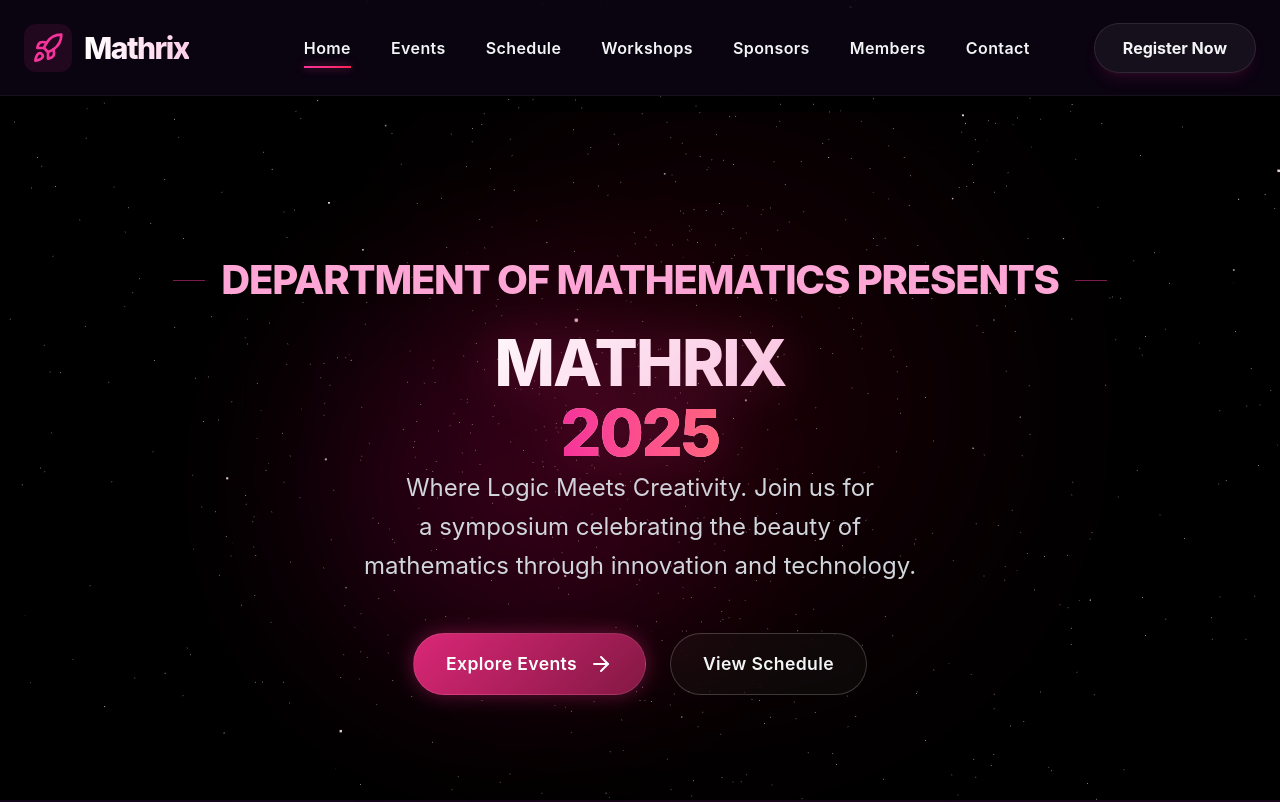
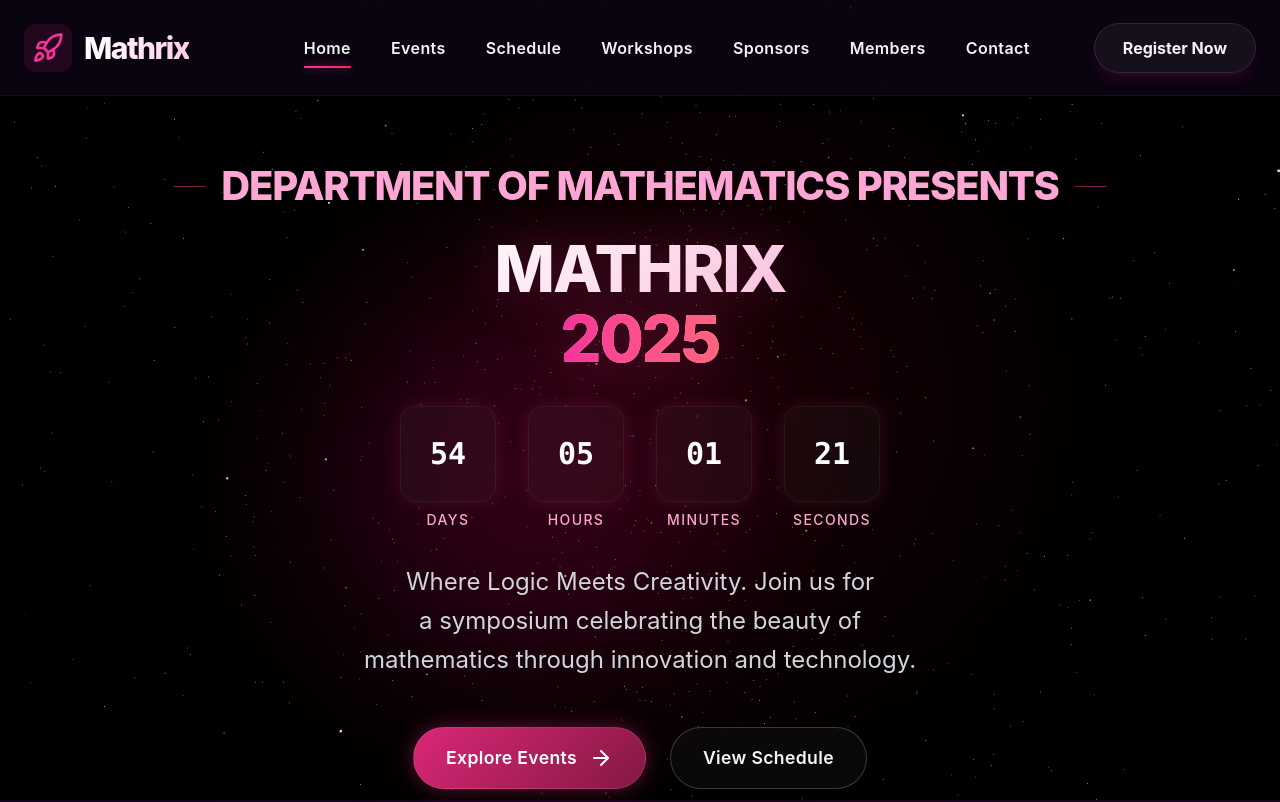
Before and after one commit to lokeshh29/mathrix-website-2026, a React (Vite) app in the folder frontend/: page / in a window 1280 px wide. Shown: the top 802 px of the page. Built offline with nearby package versions, Linux system fonts and the light colour scheme.

Commit message:
feat: countdown in homepage

```diff
--- /dev/null
+++ b/frontend/src/components/CountdownTimer.jsx
@@ -0,0 +1,62 @@
+import React, { useState, useEffect } from 'react';
+
+const CountdownTimer = () => {
+    const calculateTimeLeft = () => {
+        try {
+            const difference = +new Date("2026-02-20T00:00:00") - +new Date();
+            let timeLeft = {
+                days: 0,
+                hours: 0,
+                minutes: 0,
+                seconds: 0
+            };
+
+            if (difference > 0) {
+                timeLeft = {
+                    days: Math.floor(difference / (1000 * 60 * 60 * 24)),
+                    hours: Math.floor((difference / (1000 * 60 * 60)) % 24),
+                    minutes: Math.floor((difference / 1000 / 60) % 60),
+                    seconds: Math.floor((difference / 1000) % 60)
+                };
+            }
+            return timeLeft;
+        } catch (error) {
+            console.error("Timer calculation error:", error);
+            return { days: 0, hours: 0, minutes: 0, seconds: 0 };
+        }
+    };
+
+    const [timeLeft, setTimeLeft] = useState(calculateTimeLeft());
+
+    useEffect(() => {
+        const timer = setInterval(() => {
+            setTimeLeft(calculateTimeLeft());
+        }, 1000);
+
+        return () => clearInterval(timer);
+    }, []);
+
+    const TimerBox = ({ label, value }) => (
+        <div className="flex flex-col items-center mx-2 md:mx-4">
+            <div className="glass-card w-16 h-16 md:w-24 md:h-24 flex items-center justify-center mb-2 bg-white/5 border border-pink-500/20 shadow-[0_0_15px_rgba(236,72,153,0.15)] backdrop-blur-md rounded-xl">
+                <span className="text-xl md:text-3xl font-bold text-white font-mono">
+                    {String(value).padStart(2, '0')}
+                </span>
+            </div>
+            <span className="text-[10px] md:text-sm uppercase tracking-widest text-pink-300 font-medium">
+                {label}
+            </span>
+        </div>
+    );
+
+    return (
+        <div className="flex justify-center flex-wrap mt-8 mb-4 animate-in fade-in zoom-in duration-1000">
+            <TimerBox label="Days" value={timeLeft.days} />
+            <TimerBox label="Hours" value={timeLeft.hours} />
+            <TimerBox label="Minutes" value={timeLeft.minutes} />
+            <TimerBox label="Seconds" value={timeLeft.seconds} />
+        </div>
+    );
+};
+
+export default CountdownTimer;
--- a/frontend/src/components/ThreeBackground.jsx
+++ b/frontend/src/components/ThreeBackground.jsx
@@ -1,7 +1,7 @@
 import React, { useRef, useState } from 'react';
 import { Canvas, useFrame } from '@react-three/fiber';
 import { Points, PointMaterial } from '@react-three/drei';
-import * as random from 'maath/random/dist/maath-random.esm';
+import * as random from 'maath/random';
 
 const Stars = (props) => {
     const ref = useRef();
--- a/frontend/src/pages/Home.jsx
+++ b/frontend/src/pages/Home.jsx
@@ -2,6 +2,7 @@ import React from 'react';
 import { motion } from 'framer-motion';
 import { ArrowRight, Calendar, Users, Zap, Award } from 'lucide-react';
 import { Link } from 'react-router-dom';
+import CountdownTimer from '../components/CountdownTimer';
 
 const Home = () => {
     return (
@@ -29,7 +30,10 @@ const Home = () => {
                             MATHRIX <br />
                             <span className="text-transparent bg-clip-text bg-gradient-to-r from-pink-500 to-rose-400">2025</span>
                         </h1>
-                        <p className="text-gray-300 text-lg md:text-2xl max-w-2xl mx-auto mb-10 leading-relaxed text-balance">
+
+                        <CountdownTimer />
+
+                        <p className="text-gray-300 text-lg md:text-2xl max-w-2xl mx-auto mb-10 leading-relaxed text-balance mt-8">
                             Where Logic Meets Creativity. Join us for a symposium celebrating the beauty of mathematics through innovation and technology.
                         </p>
 
```
